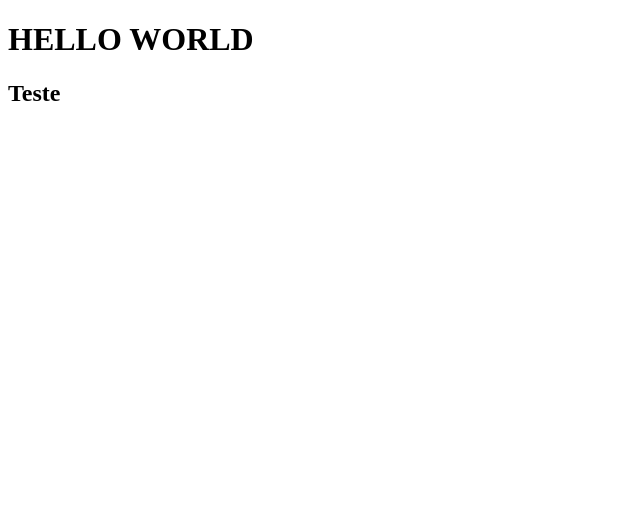
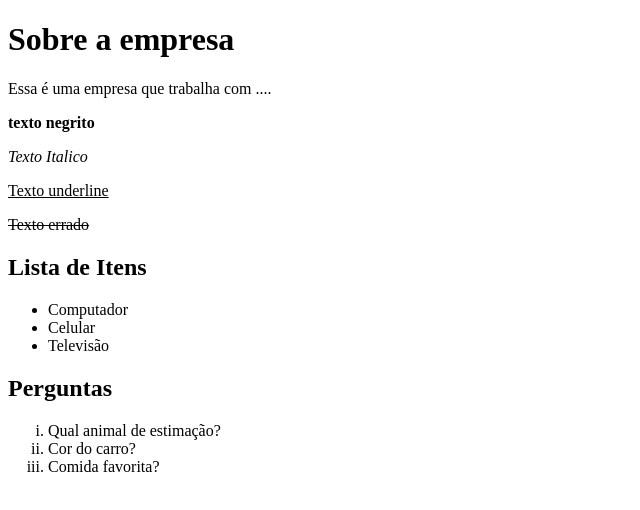
Before and after one commit to LucasCostLima/CURSO-WEB, a plain HTML site: page index.html in a window 1280 px wide. Shown: the whole page, without its empty margins (0-640 px from the left). Drawn offline with Linux system fonts and the light colour scheme.

Commit message:
Meu site

```diff
--- a/index.html
+++ b/index.html
@@ -4,10 +4,42 @@
     <meta charset="UTF-8" />
     <meta http-equiv="X-UA-Compatible" content="IE=edge" />
     <meta name="viewport" content="width=device-width, initial-scale=1.0" />
-    <title>Document</title>
+    <title>Meu site</title>
   </head>
   <body>
-    <h1>HELLO WORLD</h1>
-    <h2>Teste</h2>
+    <h1>Sobre a empresa</h1>
+    Essa é uma empresa que trabalha com ....
+    <p>
+      <strong>texto negrito</strong>
+    </p>
+    <p>
+      <em>Texto Italico</em>
+    </p>
+    <p>
+      <u>Texto underline</u>
+    </p>
+    <p>
+      <strike>Texto errado</strike>
+        <h2>Lista de Itens</h2>
+        <!-- Lista não ordenada:  circle, square, disc-->
+      <ul type="disc">
+          <li>Computador</li>
+          <li>Celular</li>
+          <li>Televisão</li>
+      </ul>
+    </p>
+
+    <p>
+        <h2>Perguntas</h2>
+        <!-- Lista ordenada:  1, A, a, I, i  -->
+        <ol type="i">
+            <li>Qual animal de estimação?</li>
+            <li>Cor do carro?</li>
+            <li>Comida favorita?</li>
+        </ol>
+
+
+    </p>
+
   </body>
 </html>
```
